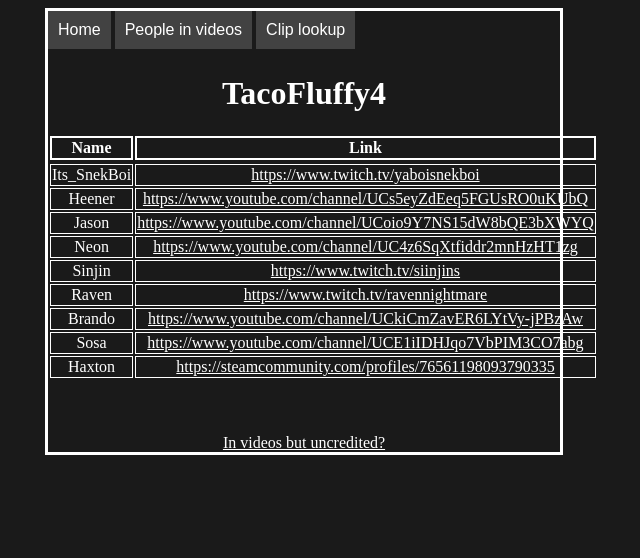
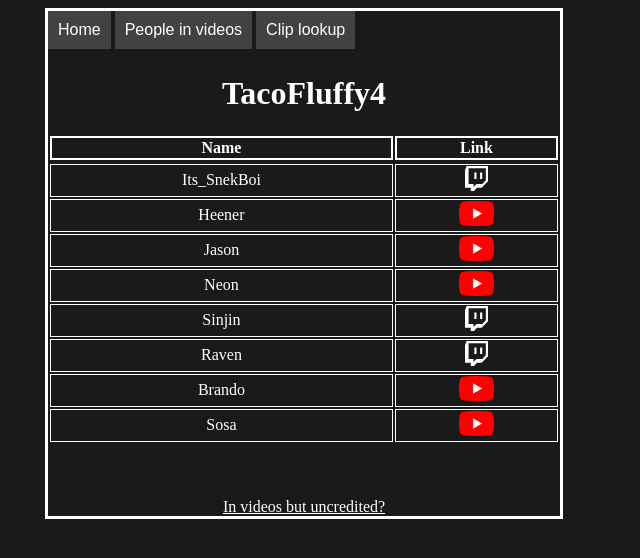
Before and after one commit to TacoFluffy4/tf4website, a plain HTML site: page people.html in a window 1280 px wide. Shown: the whole page, without its empty margins (336-976 px from the left). Drawn offline with Linux system fonts and the light colour scheme.

Commit message:
added icons

```diff
--- a/people.html
+++ b/people.html
@@ -15,6 +15,7 @@
 			<input class="nav" type="button" onclick="window.location.href ='people'" value="People in videos"/>
 			<input class="nav" type="button" onclick="window.location.href = 'clipLookup'" value="Clip lookup"/>
 		</nav>
+
 		<header>
 			<h1>TacoFluffy4</h1>
 		</header>
@@ -25,39 +26,51 @@
 			<tr>
 			<tr>
 				<td><a>Its_SnekBoi<a></td>
-				<td><a href="https://www.twitch.tv/yaboisnekboi">https://www.twitch.tv/yaboisnekboi<a></td>
+				<td>
+					<a href="https://www.twitch.tv/yaboisnekboi"><img src="Glitch_White_RGB.svg" height=25/></a>
+				</td>
 			</tr>
 			<tr>
 				<td><a>Heener<a></td>
-				<td><a href="https://www.youtube.com/channel/UCs5eyZdEeq5FGUsRO0uKUbQ">https://www.youtube.com/channel/UCs5eyZdEeq5FGUsRO0uKUbQ<a></td>
+				<td>
+					<a href="https://www.youtube.com/channel/UCs5eyZdEeq5FGUsRO0uKUbQ"><img src="youtube_social_icon_white.png" height=25/></a>
+				</td>
 			</tr>
 			<tr>
 				<td><a>Jason<a></td>
-				<td><a href="https://www.youtube.com/channel/UCoio9Y7NS15dW8bQE3bXWYQ">https://www.youtube.com/channel/UCoio9Y7NS15dW8bQE3bXWYQ<a></td>
+				<td>
+					<a href="https://www.youtube.com/channel/UCoio9Y7NS15dW8bQE3bXWYQ"><img src="youtube_social_icon_white.png" height=25/></a>
+				</td>
 			</tr>
 			<tr>
 				<td><a>Neon<a></td>
-				<td><a href="https://www.youtube.com/channel/UC4z6SqXtfiddr2mnHzHT1zg">https://www.youtube.com/channel/UC4z6SqXtfiddr2mnHzHT1zg<a></td>
+				<td>
+					<a href="https://www.youtube.com/channel/UC4z6SqXtfiddr2mnHzHT1zg"><img src="youtube_social_icon_white.png" height=25/></a>
+				</td>
 			</tr>
 			<tr>
 				<td><a>Sinjin<a></td>
-				<td><a href="https://www.twitch.tv/siinjins">https://www.twitch.tv/siinjins<a></td>
+				<td>
+					<a href="https://www.twitch.tv/siinjins"><img src="Glitch_White_RGB.svg" height=25/></a>
+				</td>
 			</tr>
 			<tr>
 				<td><a>Raven<a></td>
-				<td><a href="https://www.twitch.tv/ravennightmare">https://www.twitch.tv/ravennightmare<a></td>
+				<td>
+					<a href="https://www.twitch.tv/ravennightmare"><img src="Glitch_White_RGB.svg" height=25/></a>
+				</td>
 			</tr>
 			<tr>
 				<td><a>Brando<a></td>
-				<td><a href="https://www.youtube.com/channel/UCkiCmZavER6LYtVy-jPBzAw">https://www.youtube.com/channel/UCkiCmZavER6LYtVy-jPBzAw<a></td>
+				<td>
+					<a href="https://www.youtube.com/channel/UCkiCmZavER6LYtVy-jPBzAw"><img src="youtube_social_icon_white.png" height=25/></a>
+				</td>
 			</tr>
 			<tr>
 				<td><a>Sosa<a></td>
-				<td><a href="https://www.youtube.com/channel/UCE1iIDHJqo7VbPIM3CO7abg">https://www.youtube.com/channel/UCE1iIDHJqo7VbPIM3CO7abg<a></td>
-			</tr>
-			<tr>
-				<td><a>Haxton<a></td>
-				<td><a href="https://steamcommunity.com/profiles/76561198093790335">https://steamcommunity.com/profiles/76561198093790335<a></td>
+				<td>
+					<a href="https://www.youtube.com/channel/UCE1iIDHJqo7VbPIM3CO7abg"><img src="youtube_social_icon_white.png" height=25/></a>
+				</td>
 			</tr>
 
 		</table>
```
Also changed, not shown: Glitch_White_RGB.svg (added), twitch.svg (added), youtube_social_icon_white.png (added).
